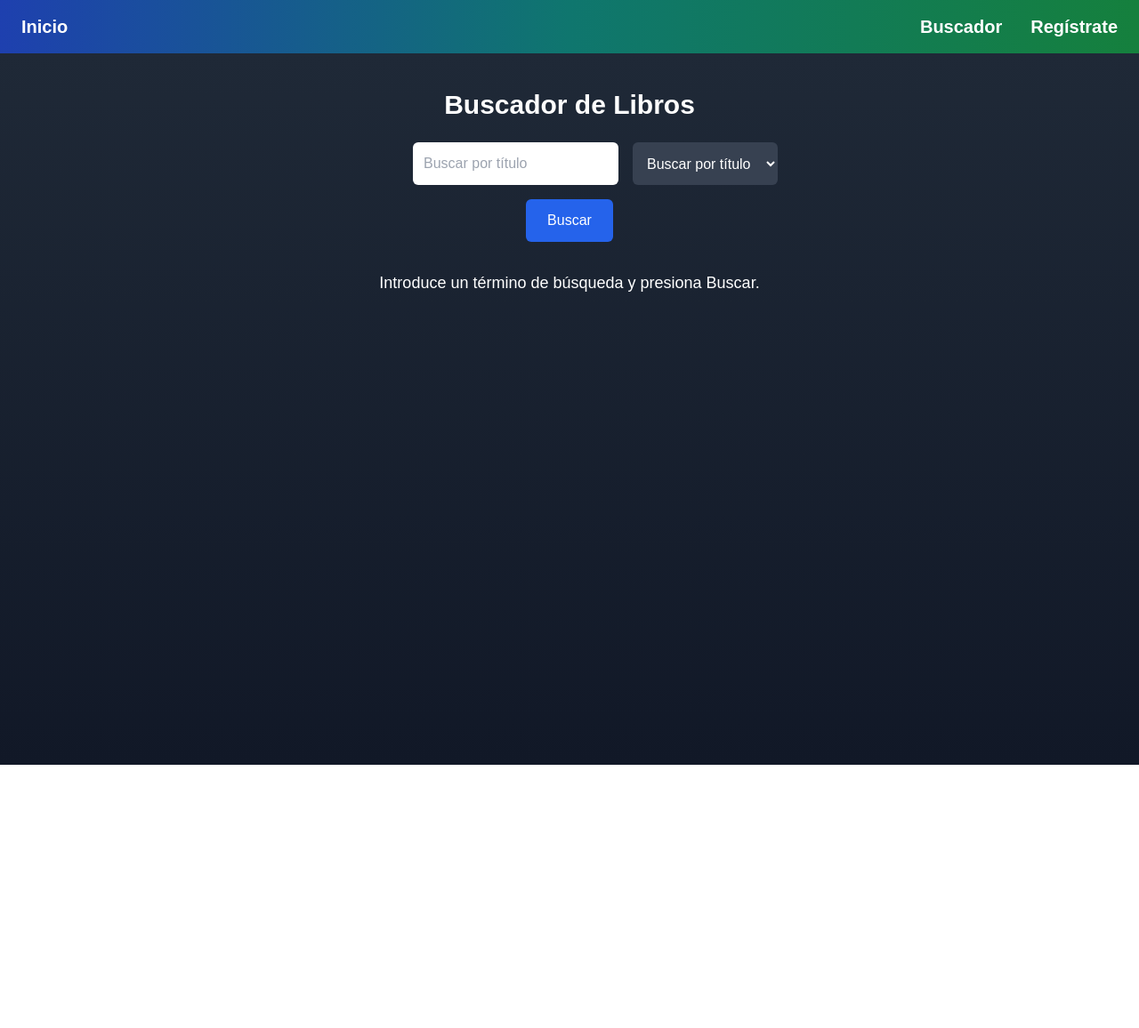
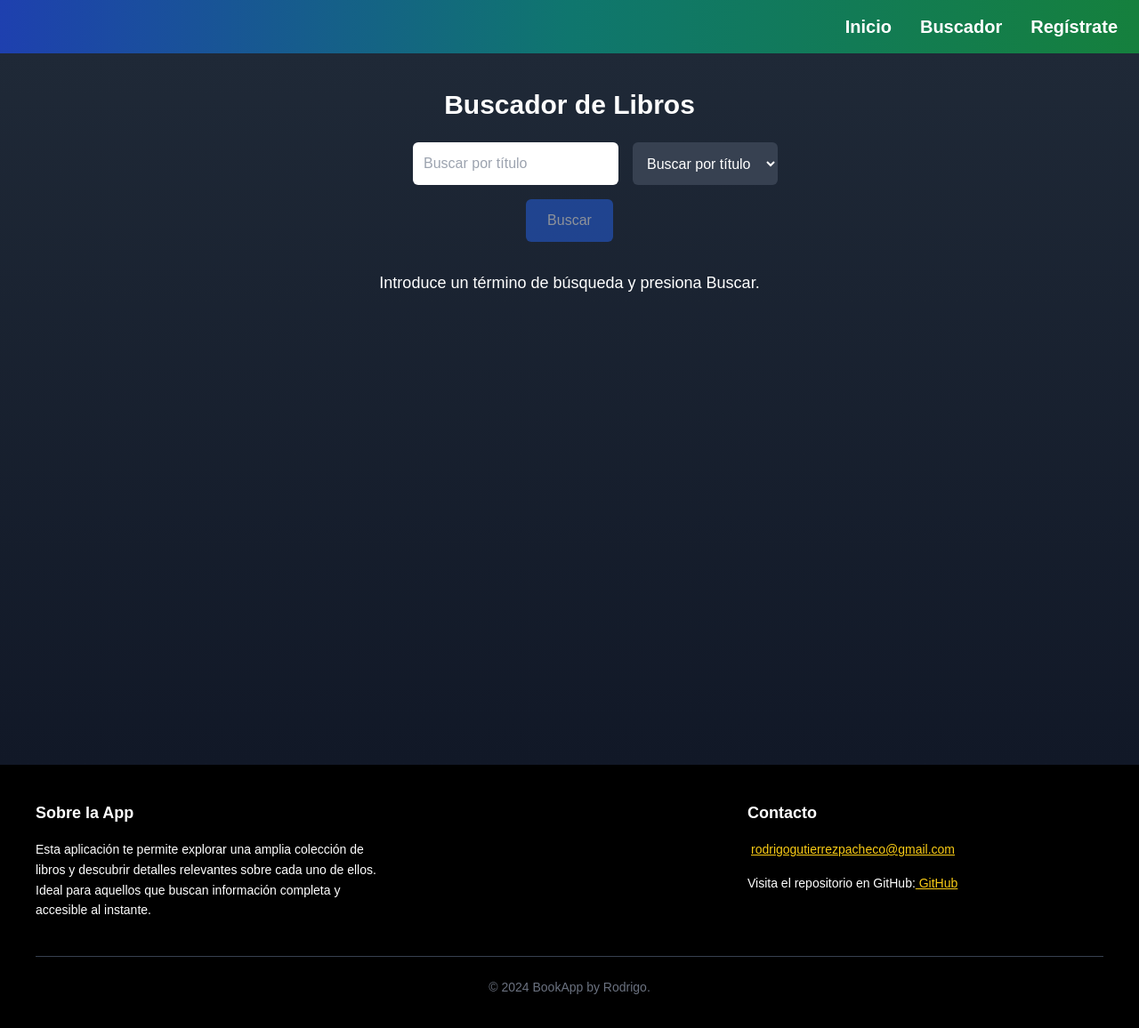
Before and after one commit to RodrigoGutierrezPacheco/Prueba-Prixz, a Next.js app: page /buscador in a window 1280 px wide. Shown: the top 1156 px of the page at 89% size. Before the commit the page ends 860 px from the top, so only its background shows below. Built offline with nearby package versions, Linux system fonts and the light colour scheme.

Commit message:
se agrego footer y estilos navbbar

```diff
--- a/src/app/buscador/page.jsx
+++ b/src/app/buscador/page.jsx
@@ -134,10 +134,16 @@ function BuscarLibrosContent() {
           whileHover={{ scale: 1.1 }}
           whileTap={{ scale: 0.9 }}
           type="submit"
-          disabled={loading}
+          disabled={loading || query.trim() === ""}
           className="px-6 py-3 bg-blue-600 rounded-md hover:bg-blue-500 transition-colors duration-300 disabled:opacity-50 w-full sm:w-auto"
         >
-          {loading ? "Buscando..." : "Buscar"}
+          {loading ? (
+            <span className="flex items-center justify-center">
+              <span className="loader mr-2"></span> Buscando...
+            </span>
+          ) : (
+            "Buscar"
+          )}
         </motion.button>
       </motion.form>
 
--- a/src/app/layout.js
+++ b/src/app/layout.js
@@ -3,6 +3,7 @@ import "./globals.css";
 import NavBar from "@/components/NavBar";
 import { AuthProvider } from "@/context/AuthContext";
 import { BookProvider } from "@/context/BookContext";
+import Footer from "@/components/Footer";
 
 const geistSans = localFont({
   src: [
@@ -41,6 +42,7 @@ export default function RootLayout({ children }) {
           <BookProvider>
             <NavBar />
             {children}
+            <Footer/>
           </BookProvider>
         </AuthProvider>
       </body>
--- a/src/app/page.jsx
+++ b/src/app/page.jsx
@@ -32,7 +32,7 @@ export default function Home() {
         className="list-disc list-inside mb-6 md:mb-8 max-w-full md:max-w-xl text-left"
       >
         <li className="mb-1 md:mb-2">Registrarse para crear tu cuenta de usuario.</li>
-        <li className="mb-1 md:mb-2">Iniciar sesión y cerrar sesión de tu cuenta en cualquier momento.</li>
+        <li className="mb-1 md:mb-2">Cerrar sesión de tu cuenta en cualquier momento.</li>
         <li className="mb-1 md:mb-2">Editar la información de tu perfil, como nombres, apellidos, teléfono y más.</li>
         <li className="mb-1 md:mb-2">Buscar libros por título o autor y explorar los resultados.</li>
         <li className="mb-1 md:mb-2">Ver los detalles de cada libro, incluyendo información como el autor, año de publicación, editorial, y mucho más.</li>
--- /dev/null
+++ b/src/components/Footer.jsx
@@ -0,0 +1,30 @@
+export default function Footer() {
+    return (
+      <footer className="bg-black text-white w-full py-10">
+        <div className="container mx-auto px-6 lg:px-10">
+          <div className="flex flex-wrap justify-between gap-10">
+            <div className="w-full lg:w-1/3 mb-6 lg:mb-0">
+              <h3 className="text-lg font-bold mb-4">Sobre la App</h3>
+              <p className="text-sm leading-relaxed">
+                Esta aplicación te permite explorar una amplia colección de libros y descubrir detalles relevantes sobre cada uno de ellos. Ideal para aquellos que buscan información completa y accesible al instante.
+              </p>
+            </div>
+            <div className="w-full lg:w-1/3 mb-6 lg:mb-0">
+              <h3 className="text-lg font-bold mb-4">Contacto</h3>
+              <p className="text-sm leading-relaxed"> <a href="mailto:rodrigogutierrezpacheco@gmail.com" className="text-yellow-400 ml-1 underline hover:text-yellow-500">rodrigogutierrezpacheco@gmail.com</a></p>
+              <p className="text-sm mt-4">
+                Visita el repositorio en GitHub:
+                <a href="https://github.com/RodrigoGutierrezPacheco/Prueba-Prixz" className="text-yellow-400 underline hover:text-yellow-500" target="_blank" rel="noopener noreferrer"> GitHub</a>
+              </p>
+            </div>
+
+          </div>
+          <div className="text-center mt-10 border-t border-gray-700 pt-6">
+            <p className="text-sm text-gray-500">
+              &copy; {new Date().getFullYear()} BookApp by Rodrigo.
+            </p>
+          </div>
+        </div>
+      </footer>
+    );
+  }
--- a/src/components/NavBar.jsx
+++ b/src/components/NavBar.jsx
@@ -2,7 +2,7 @@
 import { Suspense } from "react";
 import Link from "next/link";
 import { useAuth } from "@/context/AuthContext";
-import { motion } from "framer-motion";
+import { motion, AnimatePresence } from "framer-motion";
 import { useState } from "react";
 import { useRouter, usePathname } from "next/navigation";
 import { FiMenu, FiX } from "react-icons/fi";
@@ -35,10 +35,16 @@ export default function NavBar() {
         transition={{ duration: 1 }}
         className="w-full bg-gradient-to-r from-blue-800 via-teal-700 to-green-700 text-white py-4 shadow-lg"
       >
-        <div className="container mx-auto flex justify-between items-center px-4 md:px-6">
-          {/* Logo y Hamburger Icon */}
+        <div className="container mx-auto flex justify-between items-start px-4 md:px-6">
           <div className="flex items-center gap-4 md:gap-8">
-            <Link href="/" onClick={() => setIsMenuOpen(false)}>
+            <button onClick={toggleMenu} className="md:hidden text-3xl">
+              {isMenuOpen ? <FiX /> : <FiMenu />}
+            </button>
+          </div>
+
+          {/* Menu para pantallas grandes */}
+          <div className="hidden md:flex flex-row md:items-center md:gap-8">
+            <Link href="/">
               <motion.div
                 whileHover={{ scale: 1.1 }}
                 whileTap={{ scale: 0.95 }}
@@ -48,65 +54,50 @@ export default function NavBar() {
                 <span className="absolute bottom-0 left-0 w-0 h-0.5 bg-yellow-300 group-hover:w-full transition-all duration-700 ease-in-out" />
               </motion.div>
             </Link>
-
-            {/* Hamburger icon para la vista movil */}
-            <button onClick={toggleMenu} className="md:hidden text-3xl">
-              {isMenuOpen ? <FiX /> : <FiMenu />}
-            </button>
-          </div>
-
-          {/* Links y buscador */}
-          <div
-            className={`${
-              isMenuOpen ? "flex" : "hidden"
-            } md:flex flex-col md:flex-row md:items-center md:gap-8 absolute md:relative top-20 left-0 w-full md:w-auto md:top-auto bg-blue-800 md:bg-transparent py-4 md:py-0 px-4 md:px-0`}
-          >
-            <Link href="/buscador" onClick={() => setIsMenuOpen(false)}>
+            <Link href="/buscador">
               <motion.div
                 whileHover={{ scale: 1.1 }}
                 whileTap={{ scale: 0.95 }}
-                className="text-xl font-semibold cursor-pointer transition-transform duration-300 hover:text-yellow-300 relative group md:mb-0 mb-4"
+                className="text-xl font-semibold cursor-pointer transition-transform duration-300 hover:text-yellow-300 relative group"
               >
                 Buscador
                 <span className="absolute bottom-0 left-0 w-0 h-0.5 bg-yellow-300 group-hover:w-full transition-all duration-700 ease-in-out" />
               </motion.div>
             </Link>
             {isRegistered ? (
-              <Link href="/perfil" onClick={() => setIsMenuOpen(false)}>
+              <Link href="/perfil">
                 <motion.div
                   whileHover={{ scale: 1.1 }}
                   whileTap={{ scale: 0.95 }}
-                  className="text-xl font-semibold cursor-pointer transition-transform duration-300 hover:text-yellow-300 relative group md:mb-0 mb-4"
+                  className="text-xl font-semibold cursor-pointer transition-transform duration-300 hover:text-yellow-300 relative group"
                 >
                   Perfil
                   <span className="absolute bottom-0 left-0 w-0 h-0.5 bg-yellow-300 group-hover:w-full transition-all duration-700 ease-in-out" />
                 </motion.div>
               </Link>
             ) : (
-              <Link href="/registro" onClick={() => setIsMenuOpen(false)}>
+              <Link href="/registro">
                 <motion.div
                   whileHover={{ scale: 1.1 }}
                   whileTap={{ scale: 0.95 }}
-                  className="text-xl font-semibold cursor-pointer transition-transform duration-300 hover:text-yellow-300 relative group md:mb-0 mb-4"
+                  className="text-xl font-semibold cursor-pointer transition-transform duration-300 hover:text-yellow-300 relative group"
                 >
                   Regístrate
                   <span className="absolute bottom-0 left-0 w-0 h-0.5 bg-yellow-300 group-hover:w-full transition-all duration-700 ease-in-out" />
                 </motion.div>
               </Link>
             )}
-
-            {/* buscador */}
             {!currentPath?.includes("/buscador") && (
               <form
                 onSubmit={handleSearch}
-                className="flex items-center gap-2 mt-4 md:mt-0 w-full md:w-auto"
+                className="flex items-center gap-2 w-auto"
               >
                 <input
                   type="text"
                   value={searchQuery}
                   onChange={(e) => setSearchQuery(e.target.value)}
                   placeholder="Buscar un libro..."
-                  className="px-4 py-2 rounded-lg text-black outline-none flex-grow md:flex-grow-0"
+                  className="px-4 py-2 rounded-lg text-black outline-none"
                 />
                 <button
                   type="submit"
@@ -117,6 +108,79 @@ export default function NavBar() {
               </form>
             )}
           </div>
+
+          {/* Menu animado para telefonos */}
+          <AnimatePresence>
+            {isMenuOpen && (
+              <motion.div
+                initial={{ height: 0, opacity: 0 }}
+                animate={{ height: "auto", opacity: 1 }}
+                exit={{ height: 0, opacity: 0 }}
+                transition={{ duration: 0.5, ease: "easeInOut" }}
+                className="flex md:hidden flex-col gap-4 absolute top-20 left-0 w-full bg-blue-800 py-4 px-4 shadow-lg"
+              >
+                <Link href="/" onClick={() => setIsMenuOpen(false)}>
+                  <motion.div
+                    whileHover={{ scale: 1.1 }}
+                    whileTap={{ scale: 0.95 }}
+                    className="text-xl font-semibold cursor-pointer transition-transform duration-300 hover:text-yellow-300"
+                  >
+                    Inicio
+                  </motion.div>
+                </Link>
+                <Link href="/buscador" onClick={() => setIsMenuOpen(false)}>
+                  <motion.div
+                    whileHover={{ scale: 1.1 }}
+                    whileTap={{ scale: 0.95 }}
+                    className="text-xl font-semibold cursor-pointer transition-transform duration-300 hover:text-yellow-300"
+                  >
+                    Buscador
+                  </motion.div>
+                </Link>
+                {isRegistered ? (
+                  <Link href="/perfil" onClick={() => setIsMenuOpen(false)}>
+                    <motion.div
+                      whileHover={{ scale: 1.1 }}
+                      whileTap={{ scale: 0.95 }}
+                      className="text-xl font-semibold cursor-pointer transition-transform duration-300 hover:text-yellow-300"
+                    >
+                      Perfil
+                    </motion.div>
+                  </Link>
+                ) : (
+                  <Link href="/registro" onClick={() => setIsMenuOpen(false)}>
+                    <motion.div
+                      whileHover={{ scale: 1.1 }}
+                      whileTap={{ scale: 0.95 }}
+                      className="text-xl font-semibold cursor-pointer transition-transform duration-300 hover:text-yellow-300"
+                    >
+                      Regístrate
+                    </motion.div>
+                  </Link>
+                )}
+                {!currentPath?.includes("/buscador") && (
+                  <form
+                    onSubmit={handleSearch}
+                    className="flex items-center gap-2 w-full"
+                  >
+                    <input
+                      type="text"
+                      value={searchQuery}
+                      onChange={(e) => setSearchQuery(e.target.value)}
+                      placeholder="Buscar un libro..."
+                      className="px-4 py-2 rounded-lg text-black outline-none flex-grow"
+                    />
+                    <button
+                      type="submit"
+                      className="px-4 py-2 bg-yellow-500 rounded-lg text-black hover:bg-yellow-600 transition-colors duration-300"
+                    >
+                      Buscar
+                    </button>
+                  </form>
+                )}
+              </motion.div>
+            )}
+          </AnimatePresence>
         </div>
       </motion.nav>
     </Suspense>
```
Also changed, not shown: src/app/globals.css (+20 -0 lines), src/app/registro/page.jsx (+8 -1 lines).
